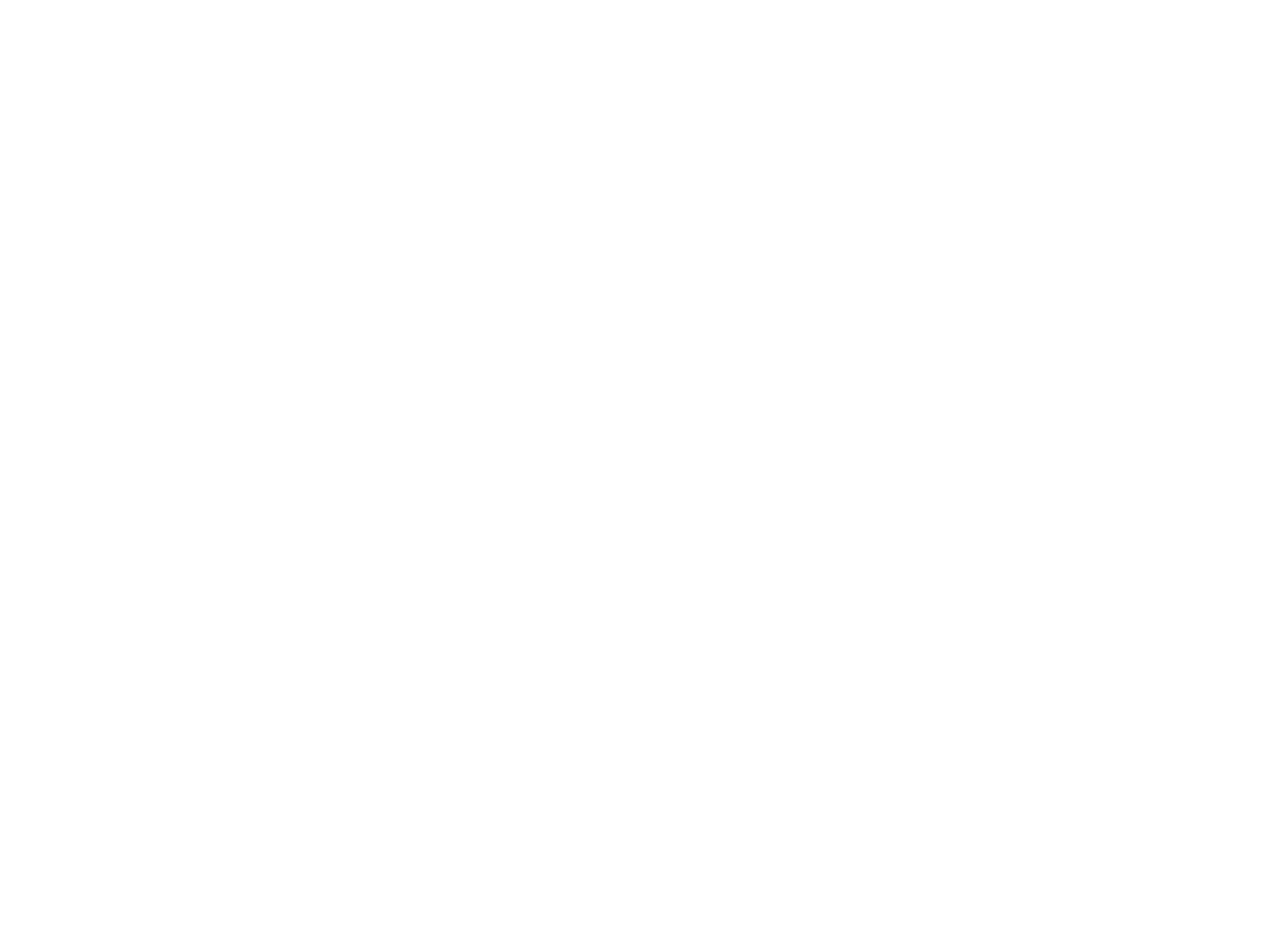
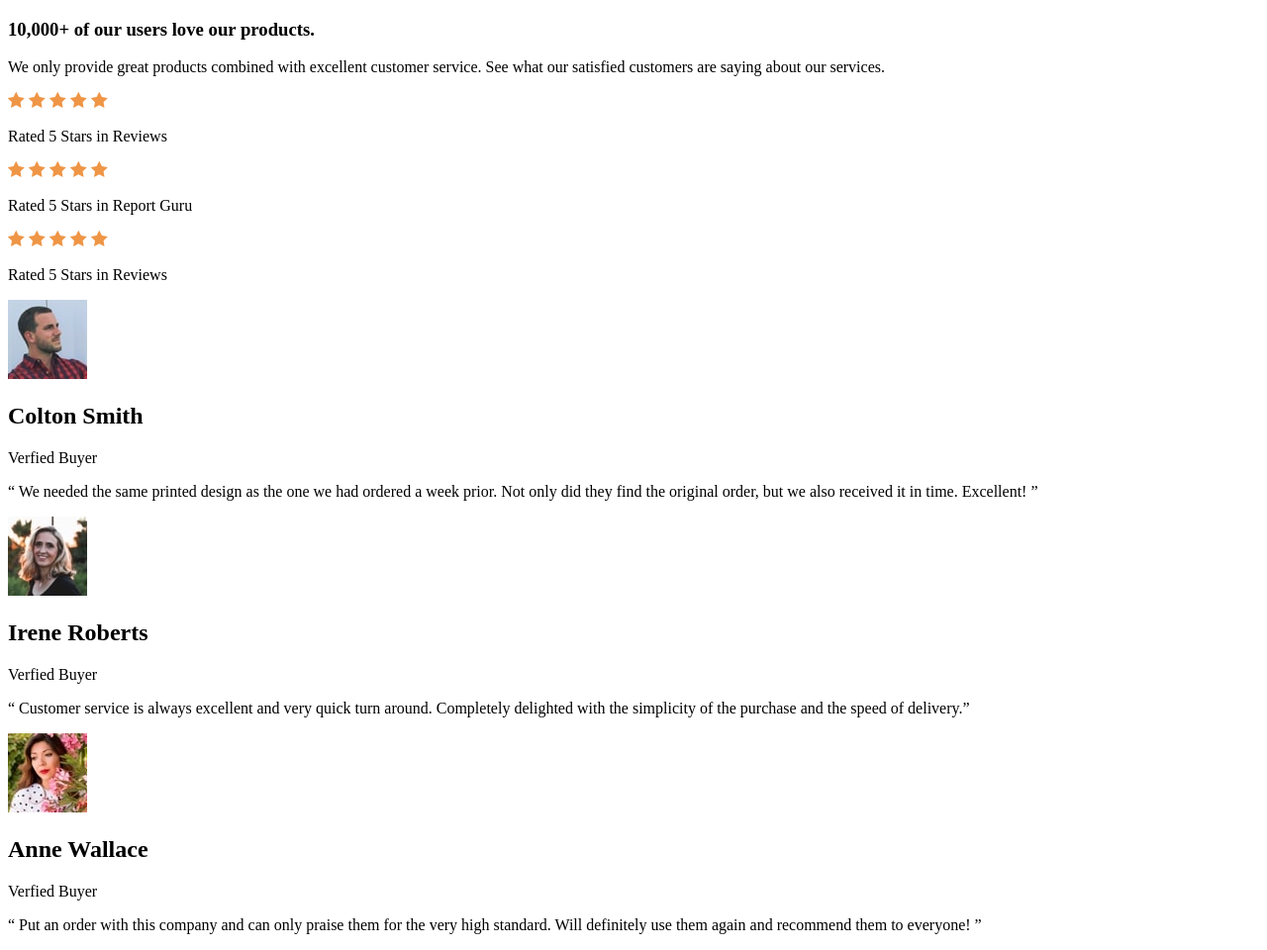
Before and after one commit to jazzielp/social-proof-section-css, a plain HTML site: page index.html in a window 1280 px wide. Shown: the whole page at 99% size. Before the commit the page ends 800 px from the top, so only its background shows below. Drawn offline with Linux system fonts and the light colour scheme.

Commit message:
Create html in index.html

```diff
--- a/index.html
+++ b/index.html
@@ -12,5 +12,111 @@
       rel="stylesheet"
     />
   </head>
-  <body></body>
+  <body>
+    <main class="main">
+        <section class="content-container">
+          <section class="content-container__info">
+            <h1 class="content-container__title">10,000+ of our users love our products.</h1>
+            <p class="content-container__description">We only provide great products combined with excellent customer service. See what our satisfied customers are saying about our services.</p>
+          </section>
+          <section class="content-container__raited">
+            <article class="raited__card">
+                <picture class="raited__start-container">
+                    <img class="raited__start-img" src="./images/icon-star.svg" alt="Start icon">
+                    <img class="raited__start-img" src="./images/icon-star.svg" alt="Start icon">
+                    <img class="raited__start-img" src="./images/icon-star.svg" alt="Start icon">
+                    <img class="raited__start-img" src="./images/icon-star.svg" alt="Start icon">
+                    <img class="raited__start-img" src="./images/icon-star.svg" alt="Start icon">
+                </picture>
+                <p class="raited__description">Rated 5 Stars in Reviews</p>
+            </article>
+            <article class="raited__card">
+                <picture class="raited__start-container">
+                    <img class="raited__start-img" src="./images/icon-star.svg" alt="Start icon">
+                    <img class="raited__start-img" src="./images/icon-star.svg" alt="Start icon">
+                    <img class="raited__start-img" src="./images/icon-star.svg" alt="Start icon">
+                    <img class="raited__start-img" src="./images/icon-star.svg" alt="Start icon">
+                    <img class="raited__start-img" src="./images/icon-star.svg" alt="Start icon">
+                </picture>
+                <p class="raited__description">Rated 5 Stars in Report Guru</p>
+            </article>
+            <article class="raited__card">
+                <picture class="raited__start-container">
+                    <img class="raited__start-img" src="./images/icon-star.svg" alt="Start icon">
+                    <img class="raited__start-img" src="./images/icon-star.svg" alt="Start icon">
+                    <img class="raited__start-img" src="./images/icon-star.svg" alt="Start icon">
+                    <img class="raited__start-img" src="./images/icon-star.svg" alt="Start icon">
+                    <img class="raited__start-img" src="./images/icon-star.svg" alt="Start icon">
+                </picture>
+                <p class="raited__description">Rated 5 Stars in Reviews</p>
+            </article>
+          </section>
+        </section>
+
+        <section class="cards-container">
+            <article class="cards-container__card">
+                <header class="card__header">
+                    <picture class="header__img-container">
+                        <img class="img-container__porfile" src="./images/image-colton.jpg" alt="Colto's profile photo">
+                    </picture>
+                    <div class="header info">
+                        <h2 class="info__title">
+                            Colton Smith
+                        </h2>
+                        <p class="info__verified-buyer">
+                            Verfied Buyer
+                        </p>
+                    </div>
+                </header>
+                <section class="card__description-container">
+                    <p class="card__description">
+                        “ We needed the same printed design as the one we had ordered a week prior. Not only did they find the original order, but we also received it in time. Excellent! ”
+                    </p>
+                </section>
+            </article>
+
+            <article class="cards-container__card">
+                <header class="card__header">
+                    <picture class="header__img-container">
+                        <img class="img-container__porfile" src="./images/image-irene.jpg" alt="Irene's profile photo">
+                    </picture>
+                    <div class="header info">
+                        <h2 class="info__title">
+                            Irene Roberts
+                        </h2>
+                        <p class="info__verified-buyer">
+                            Verfied Buyer
+                        </p>
+                    </div>
+                </header>
+                <section class="card__description-container">
+                    <p class="card__description">
+                        “ Customer service is always excellent and very quick turn around. Completely delighted with the simplicity of the purchase and the speed of delivery.”
+                    </p>
+                </section>
+            </article>
+
+            <article class="cards-container__card">
+                <header class="card__header">
+                    <picture class="header__img-container">
+                        <img class="img-container__porfile" src="./images/image-anne.jpg" alt="Anne's profile photo">
+                    </picture>
+                    <div class="header info">
+                        <h2 class="info__title">
+                            Anne Wallace
+                        </h2>
+                        <p class="info__verified-buyer">
+                            Verfied Buyer
+                        </p>
+                    </div>
+                </header>
+                <section class="card__description-container">
+                    <p class="card__description">
+                        “ Put an order with this company and can only praise them for the very high standard. Will definitely use them again and recommend them to everyone! ”
+                    </p>
+                </section>
+            </article>
+        </section>
+    </main>
+  </body>
 </html>
```
